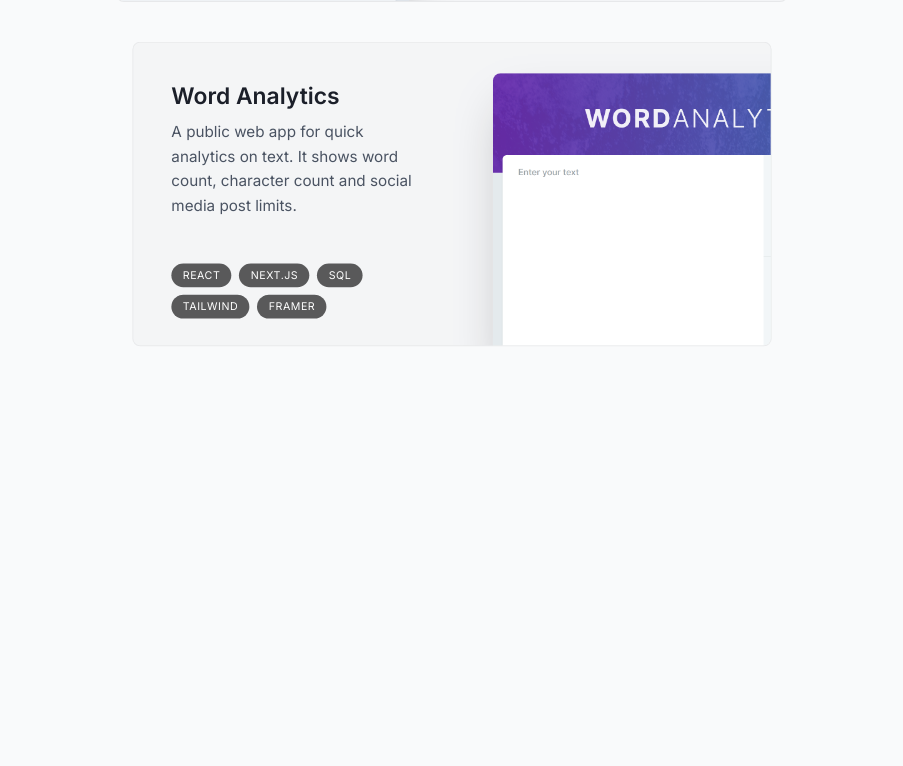
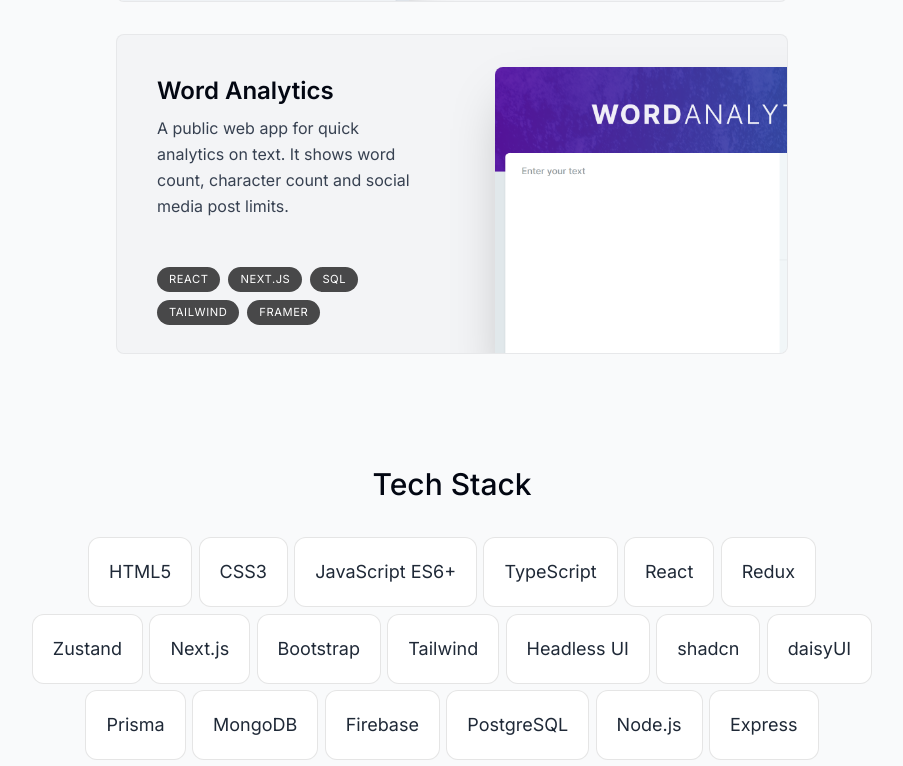
Before and after one commit to arthurduboks/next-portfolio, a Next.js app: page / in a window 1280 px wide. Shown: the part 2026-2792 px from the top of the page, without its empty margins (188-1091 px from the left). Before the commit the page ends 2380 px from the top, so only its background shows below. Built offline with nearby package versions, Linux system fonts and the light colour scheme.

Commit message:
skills section

```diff
--- a/app/page.tsx
+++ b/app/page.tsx
@@ -1,6 +1,7 @@
 import Intro from "@/components/intro";
 import About from "@/components/about";
 import Projects from "@/components/projects";
+import Skills from "@/components/skills";
 
 import Divider from "@/components/divider";
 
@@ -11,6 +12,7 @@
       <Divider />
       <About />
       <Projects />
+      <Skills />
     </main>
   );
 }
--- a/components/projects.tsx
+++ b/components/projects.tsx
@@ -10,7 +10,7 @@
   const { ref } = useSectionInView("Projects", 0.5);
 
   return (
-    <section id="projects" className="scroll-mt-28" ref={ref}>
+    <section id="projects" className="scroll-mt-28 mb-28" ref={ref}>
       <SectionHeading>My Projects</SectionHeading>
       <div>
         {projectsData.map((project, index) => (
--- /dev/null
+++ b/components/skills.tsx
@@ -0,0 +1,50 @@
+"use client";
+
+import { skillsData } from "@/lib/data";
+import SectionHeading from "./section-heading";
+import { useSectionInView } from "@/lib/hooks";
+import { motion } from "framer-motion";
+
+const fadeInVar = {
+  initial: {
+    opacity: 0,
+    y: 100,
+  },
+  animate: (index: number) => ({
+    opacity: 1,
+    y: 0,
+    transition: {
+      delay: 0.04 * index,
+    },
+  }),
+};
+
+function Skills() {
+  const { ref } = useSectionInView("Skills");
+
+  return (
+    <section
+      id="skills"
+      ref={ref}
+      className="mb-28 max-w-[53rem] scroll-mt-28 text-center sm:mb-40"
+    >
+      <SectionHeading>Tech Stack</SectionHeading>
+      <ul className="flex flex-wrap justify-center text-lg text-gray-800">
+        {skillsData.map((skill, index) => (
+          <motion.li
+            variants={fadeInVar}
+            initial="initial"
+            whileInView="animate"
+            custom={index}
+            key={index}
+            className="bg-white border border-black/[0.1] rounded-xl px-5 py-5 m-[0.2rem]"
+          >
+            {skill}
+          </motion.li>
+        ))}
+      </ul>
+    </section>
+  );
+}
+
+export default Skills;
--- a/lib/data.ts
+++ b/lib/data.ts
@@ -90,6 +90,8 @@
   "JavaScript ES6+",
   "TypeScript",
   "React",
+  "Redux",
+  "Zustand",
   "Next.js",
   "Bootstrap",
   "Tailwind",
@@ -100,12 +102,12 @@
   "MongoDB",
   "Firebase",
   "PostgreSQL",
-  "Redux",
-  "Zustand",
   "Node.js",
   "Express",
+  "RESTful API",
   "Clerk AUTH",
   "Next AUTH",
   "Bcrypt",
   "Framer Motion",
+  "SEO",
 ] as const;
```
